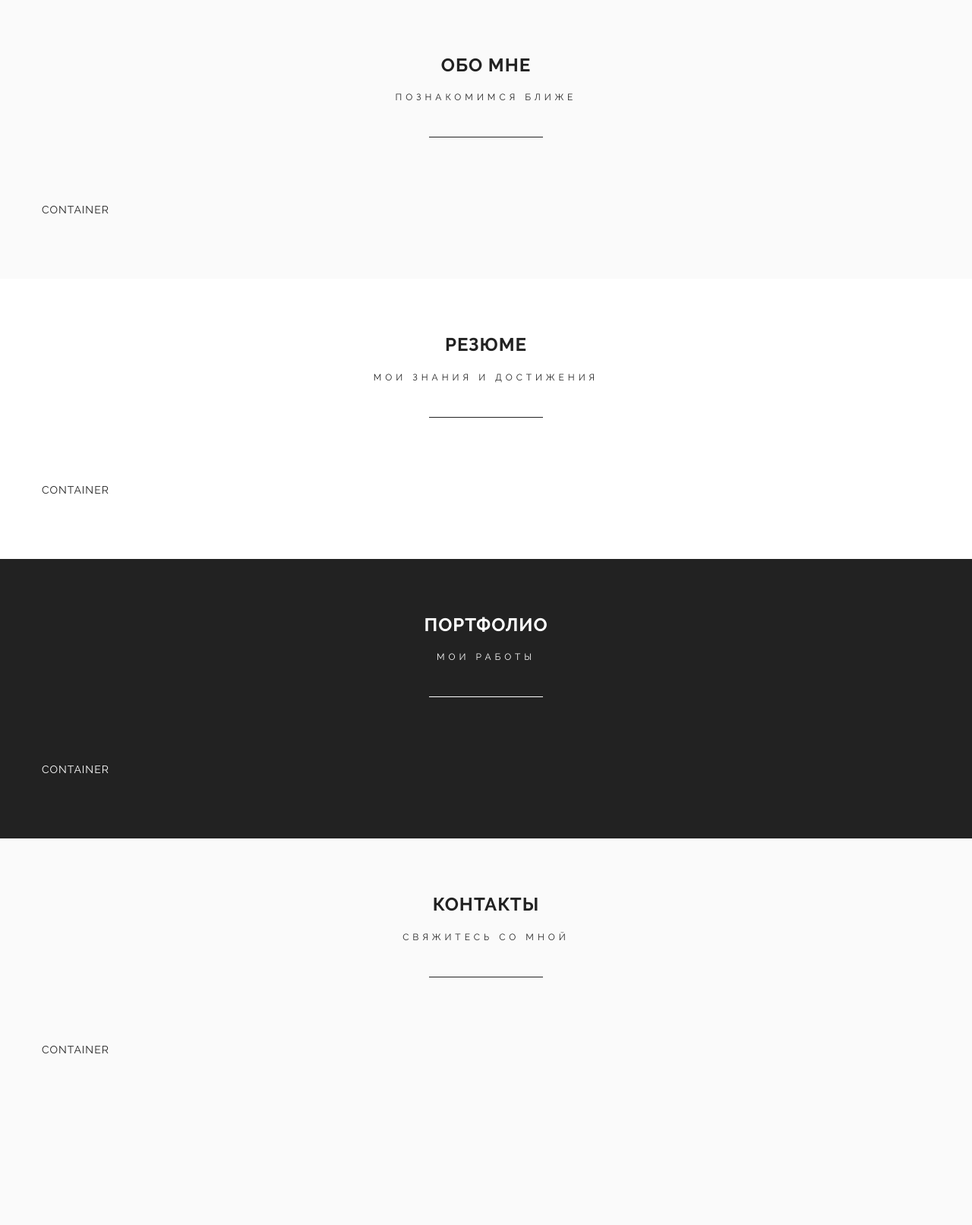
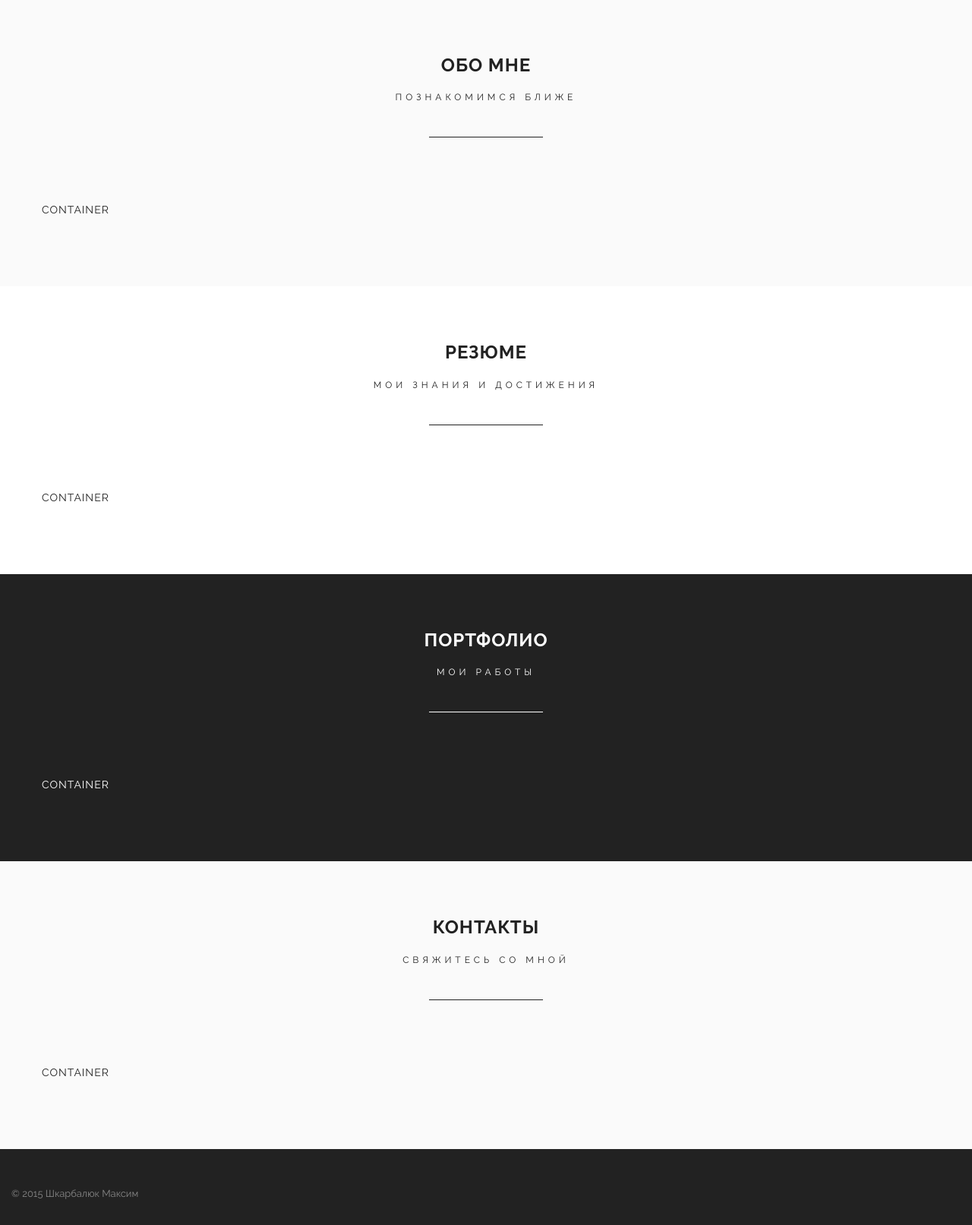
Before and after one commit to chemaxa/site-layouts, a PHP site: page / in a window 1280 px wide. Shown: the part 801-2414 px from the top of the page at 76% size. Before the commit the page ends 2188 px from the top, so only its background shows below. Run offline with PHP 8.4, Linux system fonts and the light colour scheme; style sheets or scripts are compiled from the project's sources; some libraries are stand-ins or nearby versions.

Commit message:
Add section+Footer

```diff
--- a/wp_lp_layout/_html/css/main.css
+++ b/wp_lp_layout/_html/css/main.css
@@ -192,7 +192,7 @@ svg {
 
 section {
   position: relative;
-  padding: 70px 0 80px; }
+  padding: 70px 0 90px; }
   section h2 {
     text-align: center;
     font-size: 24px;
@@ -215,3 +215,8 @@ section {
       left: 50%;
       margin-left: -75px;
       margin-top: 60px; }
+
+.main_footer {
+  padding: 50px 0;
+  font-size: 13px;
+  font-weight: 400; }
--- a/wp_lp_layout/_html/css/sass/main.sass
+++ b/wp_lp_layout/_html/css/sass/main.sass
@@ -208,7 +208,7 @@ $h: 5px
 // SECTION ABOUT
 section
 	position: relative
-	padding: 70px 0	80px
+	padding: 70px 0	90px
 	h2
 		text-align: center
 		font-size: 24px
@@ -231,3 +231,9 @@ section
 			left: 50%
 			margin-left: -75px
 			margin-top: 60px
+
+// FOOOTER
+.main_footer
+	padding: 50px 0
+	font-size: 13px
+	font-weight: 400
--- a/wp_lp_layout/_html/css/sass/skins/tomato.css
+++ b/wp_lp_layout/_html/css/sass/skins/tomato.css
@@ -80,4 +80,9 @@ circle {
   .s_descr:after {
     background-color: #222; }
 
+/* line 70, C:/GitHub/site-layouts/wp_lp_layout/_html/css/sass/skins/tomato.sass */
+.main_footer {
+  color: #888;
+  letter-spacing: 0px; }
+
 /*# sourceMappingURL=tomato.css.map */
--- a/wp_lp_layout/_html/css/sass/skins/tomato.sass
+++ b/wp_lp_layout/_html/css/sass/skins/tomato.sass
@@ -71,3 +71,8 @@ circle
 	+kerning(5)
 	&:after
 		background-color: $main_color
+
+// FOOTER
+.main_footer
+	color: $text_color
+	+kerning(0)
--- a/wp_lp_layout/_html/css/skins/tomato.css
+++ b/wp_lp_layout/_html/css/skins/tomato.css
@@ -61,3 +61,7 @@ circle {
   letter-spacing: 5px; }
   .s_descr:after {
     background-color: #222; }
+
+.main_footer {
+  color: #888;
+  letter-spacing: 0px; }
--- a/wp_lp_layout/_html/index.html
+++ b/wp_lp_layout/_html/index.html
@@ -125,6 +125,13 @@
 		</div>
 	</section>
 
+	<footer class="main_footer bg_dark">
+		<div class="conteiner">
+
+			<div class="col-md-12">&copy; 2015 Шкарбалюк Максим</div>
+
+		</div>
+	</footer>
 	<div class="hidden"></div>
 	<!--[if lt IE 9]>
 	<script src="libs/html5shiv/es5-shim.min.js"></script>
```
Also changed, not shown: wp_lp_layout/_html/css/sass/main.css (+7 -1 lines), 2 other files.
